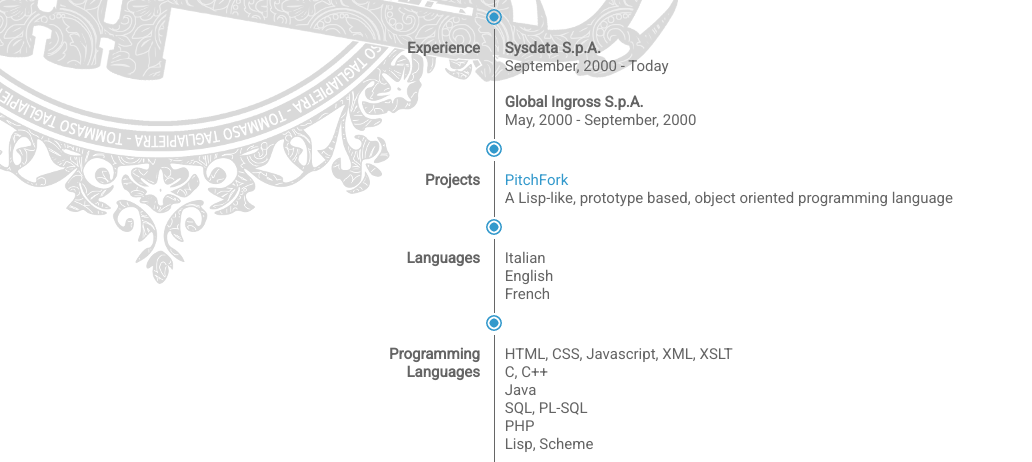
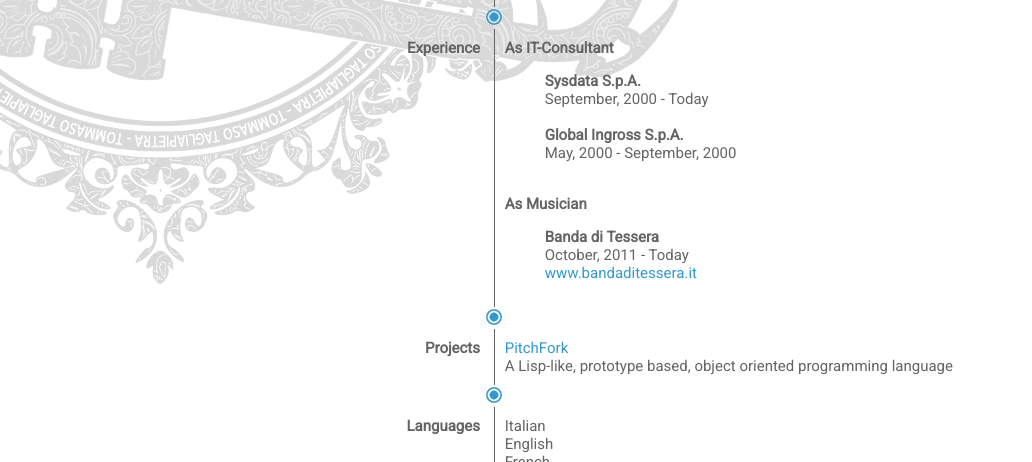
Before and after one commit to underablackrainbow/underablackrainbow, a plain HTML site: page index.html in a window 1280 px wide. Shown: the part 333-795 px from the top of the page, without its empty margins (0-1032 px from the left). Drawn offline with nearby package versions, Linux system fonts and the light colour scheme.

Commit message:
Add files via upload

```diff
--- a/index.html
+++ b/index.html
@@ -67,6 +67,8 @@
 
 					<div class="chunkRight">
 
+						<h2>As IT-Consultant</h2>
+						<blockquote>
 							<h3>Sysdata S.p.A.</h3>
 							<div>September, 2000 - Today</div>
 
@@ -74,7 +76,15 @@
 
 							<h3>Global Ingross S.p.A.</h3>
 							<div>May, 2000 - September, 2000</div>
+						</blockquote>
+						<br>
 
+						<h2>As Musician</h2>
+						<blockquote>
+							<h3>Banda di Tessera</h3>
+							<div>October, 2011 - Today</div>
+							<div><a href="http://www.bandaditessara.it">www.bandaditessera.it</a></div>
+						</blockquote>
 					</div>
 				</div>
 				<img src="images/dot.png" class="dot">
```
